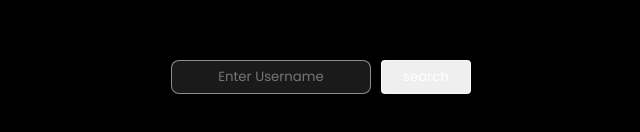
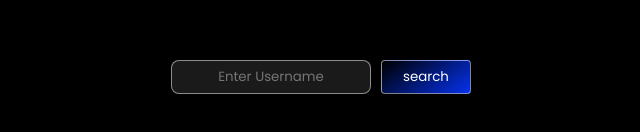
Before and after one commit to raunak-mishraa/Github_UserSearch, a plain HTML site: page index.html in a window 1280 px wide. Shown: the part 153-285 px from the top of the page, without its empty margins (319-959 px from the left). Drawn offline with Linux system fonts and the light colour scheme.

Commit message:
Update index.html

```diff
--- a/index.html
+++ b/index.html
@@ -127,7 +127,7 @@
             padding: 6px;
             border-radius: 4px;
             border: 1px solid rgba(255, 255, 255, 0.5);
-            background: linear-gradient(144deg.#000000, #0531ed);
+           background:  linear-gradient(144deg ,#000000, #0531ed);
             width: 90px;
             color: #fff;
         }
```
